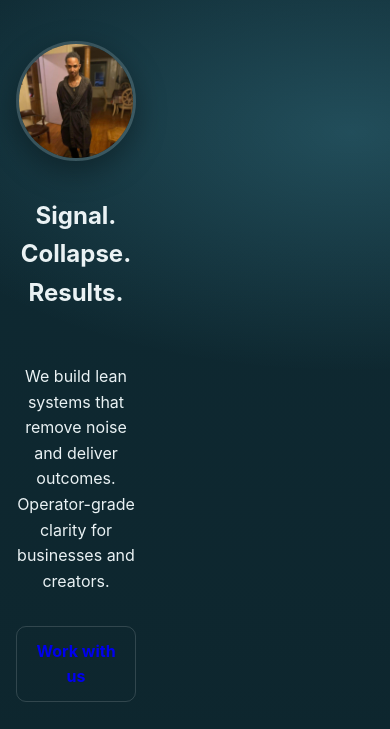
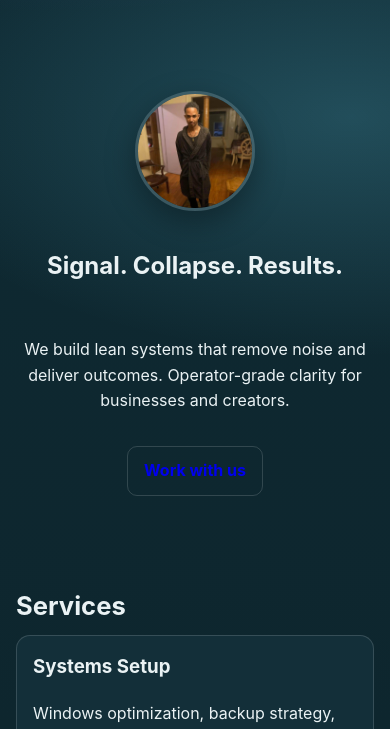
Before and after one commit to hopkinscharles2897/hopkinscharles2897.github.io, a plain HTML site: page index.html in a window 390 px wide. Shown: the part 115-844 px from the top of the page. Drawn offline with Linux system fonts and the light colour scheme.

Commit message:
Update styles.css

```diff
--- a/styles.css
+++ b/styles.css
@@ -116,5 +116,26 @@ body{
 @media (max-width: 699px){
   .hero .container{ justify-items: center; text-align: center; }
 }
+.hero {
+  text-align: center;
+  display: flex;
+  flex-direction: column;
+  align-items: center;
+  justify-content: center;
+  padding: 50px 20px;
+}
+
+.hero img {
+  display: block;
+  margin: 0 auto;
+  border-radius: 50%;
+  max-width: 200px;
+}
+
+.container {
+  max-width: 900px;
+  margin: 0 auto;
+}
+
 
 }
```
